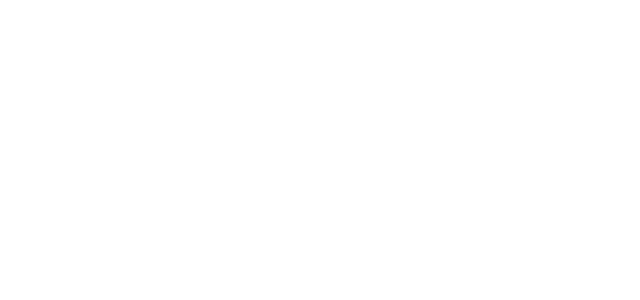
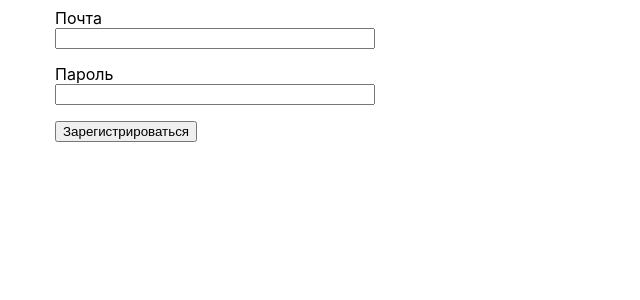
Before and after one commit to Allovallo/react-hooks-01, a React (Create React App) app: page / in a window 1280 px wide. Before the commit this address had no page. Shown: the top 300 px of the page, without its empty margins (0-640 px from the left). Built offline with nearby package versions, Linux system fonts and the light colour scheme.

Commit message:
files updated

```diff
--- a/src/App.js
+++ b/src/App.js
@@ -1,4 +1,4 @@
-import { Router, Route, Routes } from 'react-router-dom';
+import { Route, Routes, Router } from 'react-router-dom';
 
 import OldSignupForm from './components/SignupForm/SignupForm';
 
@@ -15,7 +15,7 @@
     <div style={containerStyles}>
       {/* <Router> */}
       <Routes>
-        <Route path="/signup" element={<OldSignupForm />}></Route>
+        <Route path="*" element={<OldSignupForm />}></Route>
       </Routes>
       {/* </Router> */}
     </div>
--- a/src/index.js
+++ b/src/index.js
@@ -1,16 +1,14 @@
 import React from 'react';
 import ReactDOM from 'react-dom/client';
-import { BrowserRouter as Router } from 'react-router-dom';
+import { BrowserRouter } from 'react-router-dom';
 import App from './App';
-import AuthProvider from './contexts/auth/Provider';
+// import AuthProvider from './contexts/auth/Provider';
 import './index.css';
 
 ReactDOM.createRoot(document.getElementById('root')).render(
-  // <BrowserRouter>
-  <Router>
-    <AuthProvider>
-      <App />
-    </AuthProvider>
-  </Router>
-  // </BrowserRouter>
+  <BrowserRouter>
+    {/* <AuthProvider> */}
+    <App />
+    {/* </AuthProvider> */}
+  </BrowserRouter>
 );
```
